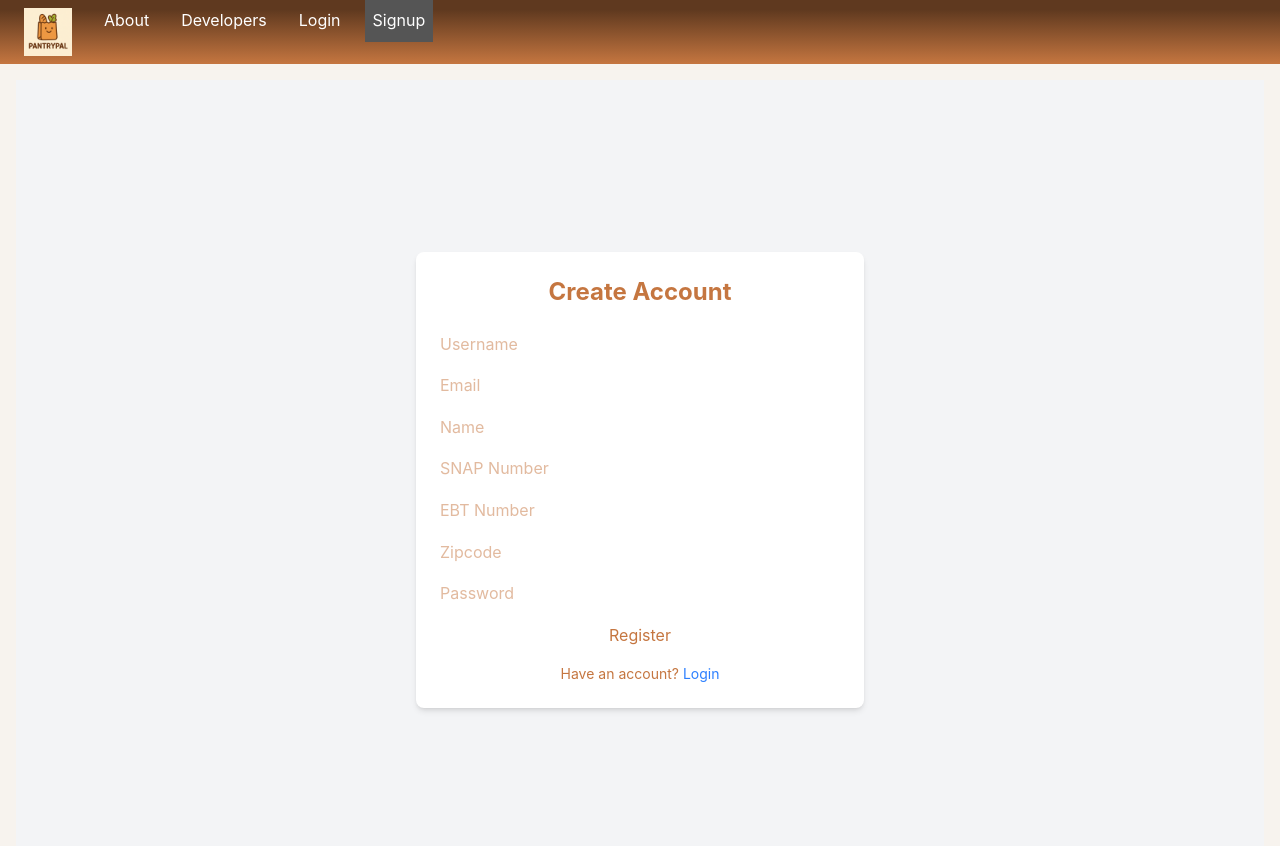
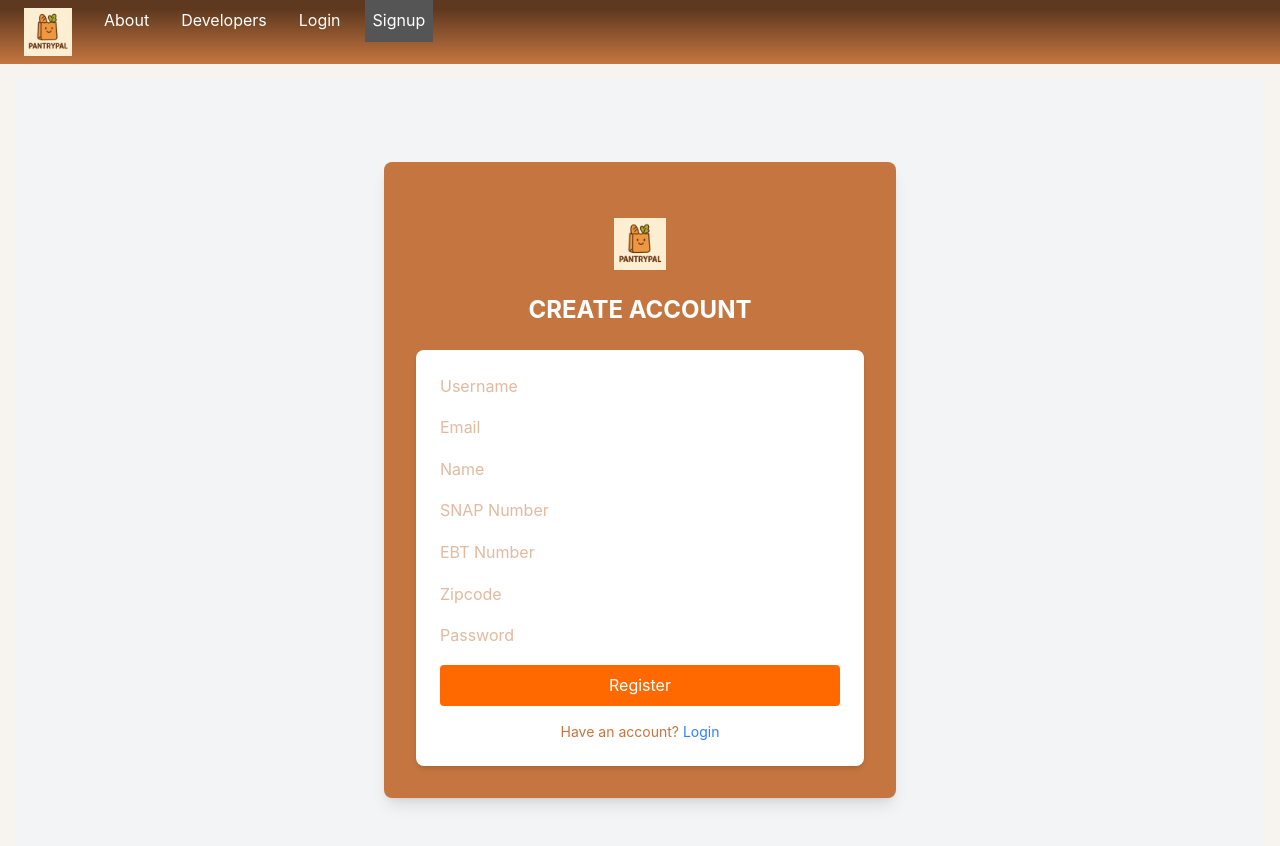
Before and after one commit to iTeamAtTkh/ProjectKickoff, a React (Vite) app in the folder Frontend/: page /signup in a window 1280 px wide. Shown: the top 846 px of the page. Built offline with nearby package versions, Linux system fonts and the light colour scheme.

Commit message:
added some stying to the signup page

```diff
--- a/Frontend/src/pages/signup.jsx
+++ b/Frontend/src/pages/signup.jsx
@@ -57,8 +57,18 @@ const Signup = () => {
 
   return (
     <div className="bg-gray-100 flex items-center justify-center min-h-screen">
+
+      <div className="bg-[#C57640] rounded-lg shadow-lg p-8 w-full max-w-lg text-center">
+        <div className="object-center justify-center justify-items-center">
+            <img
+              src="/pantrypalimg.png"
+              alt="PantryPal logo (smiling paper bag with food)"
+              className="w-[100px] h-[100px] object-contain justify-center p-6 rounded "
+            />
+          </div>
+        <h2 className="text-2xl font-bold mb-6 text-center text-white">CREATE ACCOUNT</h2>
       <div className="max-w-md w-full bg-white p-6 rounded-lg shadow-md">
-        <h2 className="text-2xl font-bold mb-6 text-center">Create Account</h2>
+        {/* <h2 className="text-2xl font-bold mb-6 text-center">Create Account</h2> */}
 
         {alert.show && (
           <div className="alert alert-error mb-4 flex justify-between items-center">
@@ -100,13 +110,14 @@ const Signup = () => {
           />
           {errors.password && <p className="text-red-500 text-sm">{errors.password.message}</p>}
 
-          <button type="submit" className="btn btn-primary w-full">Register</button>
+          <button type="submit" className="btn btn-primary w-full bg-orange-500 hover:bg-orange-800 py-2  text-white border-black rounded">Register</button>
         </form>
 
         <p className="mt-4 text-center text-sm">
           Have an account? <Link to="/login" className="text-blue-500 hover:underline">Login</Link>
         </p>
       </div>
+      </div>
     </div>
   );
 };
```
